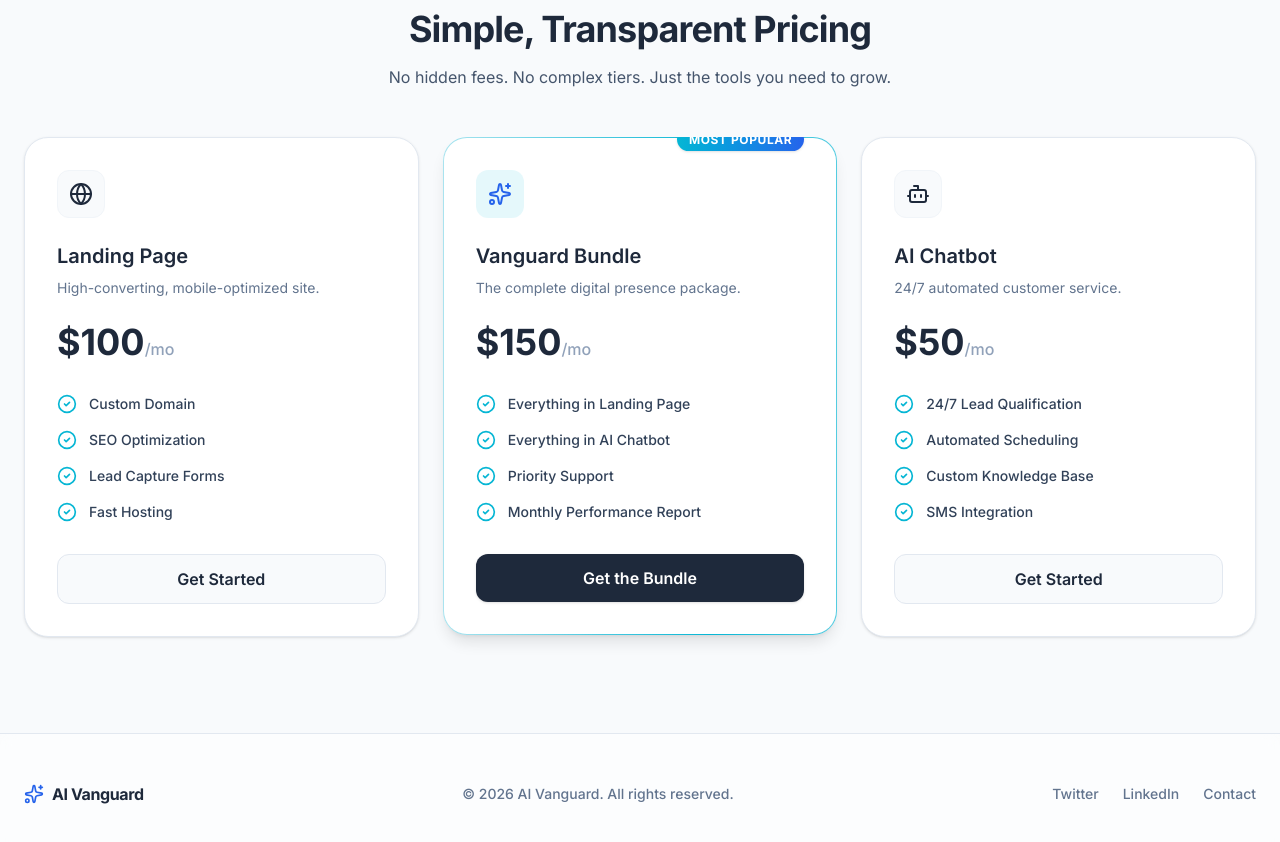
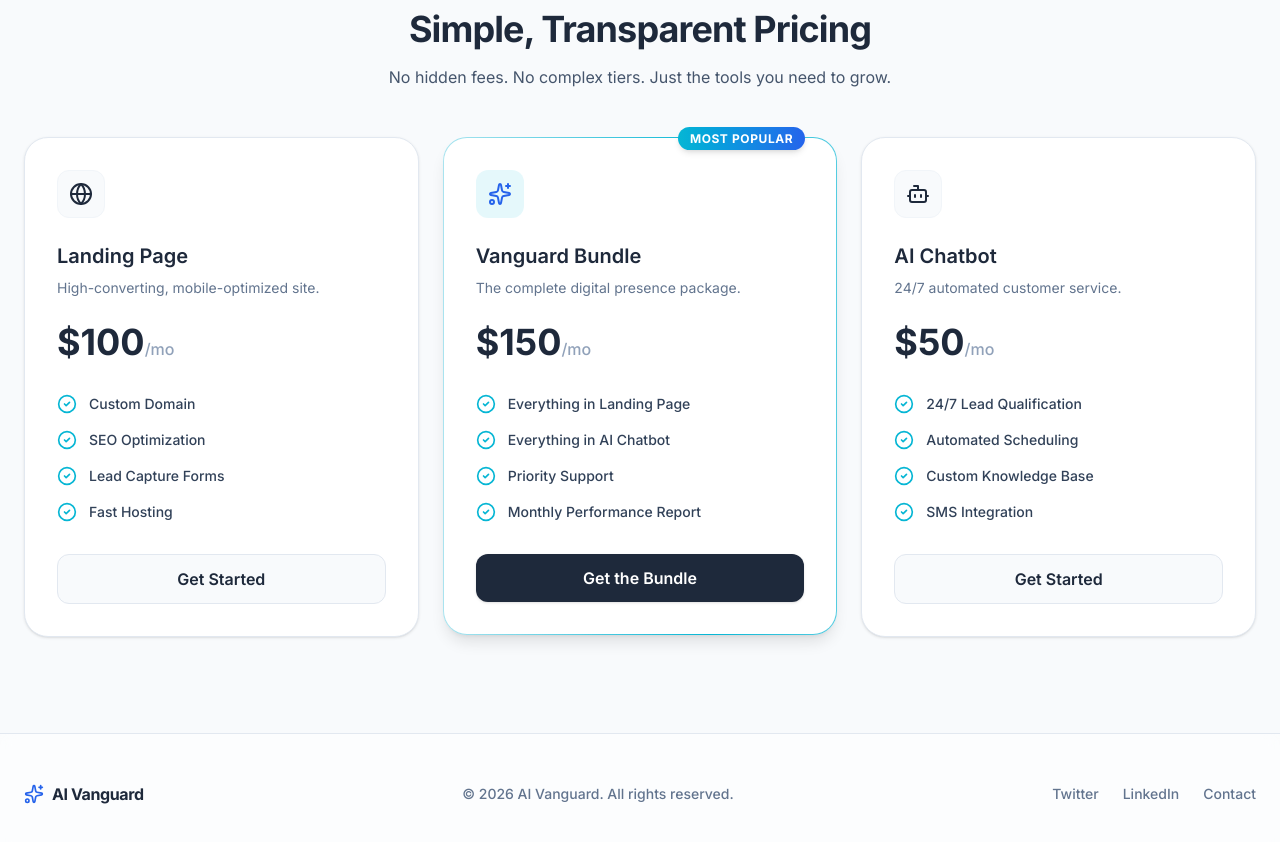
Before and after one commit to UncleSam03/AI-Vanguardd-Website, a Next.js app: page / in a window 1280 px wide. Shown: the part 1240-2082 px from the top of the page. Built offline with nearby package versions, Linux system fonts and the light colour scheme.

Commit message:
fix: resolve pricing badge clipping by adjusting overflow

```diff
--- a/src/app/page.tsx
+++ b/src/app/page.tsx
@@ -327,16 +327,19 @@ export default function LandingPage() {
               </motion.div>
 
               {/* Vanguard Bundle (Highlighted) */}
-              <motion.div variants={FADE_UP_ANIMATION_VARIANTS} className="relative p-[1px] rounded-3xl overflow-hidden group shadow-lg">
+              <motion.div variants={FADE_UP_ANIMATION_VARIANTS} className="relative group">
+                {/* Badge moved here, outside overflow-hidden */}
+                <div className="absolute top-0 right-8 transform -translate-y-1/2 z-20">
+                  <span className="bg-gradient-to-r from-brand-cyan to-brand-blue text-white text-xs font-bold px-3 py-1 rounded-full uppercase tracking-wider shadow-md">
+                    Most Popular
+                  </span>
+                </div>
+
+                <div className="relative p-[1px] rounded-3xl overflow-hidden shadow-lg h-full">
                   {/* Shimmer Border Effect */}
                   <div className="absolute inset-0 bg-[linear-gradient(90deg,transparent_0%,#06B6D4_50%,transparent_100%)] bg-[length:200%_100%] animate-shimmer" />
 
                   <div className="relative p-8 rounded-[23px] bg-white flex flex-col h-full">
-                  <div className="absolute top-0 right-8 transform -translate-y-1/2">
-                    <span className="bg-gradient-to-r from-brand-cyan to-brand-blue text-white text-xs font-bold px-3 py-1 rounded-full uppercase tracking-wider shadow-sm">
-                      Most Popular
-                    </span>
-                  </div>
                     <div className="w-12 h-12 rounded-xl bg-brand-cyan/10 flex items-center justify-center mb-6">
                       <Sparkles className="w-6 h-6 text-brand-blue" />
                     </div>
@@ -357,6 +360,7 @@ export default function LandingPage() {
                     <button className="w-full py-3 rounded-xl bg-brand-dark text-white font-semibold hover:bg-slate-800 transition-colors shadow-sm">
                       Get the Bundle
                     </button>
+                  </div>
                 </div>
               </motion.div>
 
```
Lines whose indentation alone changed are shown as unchanged.
